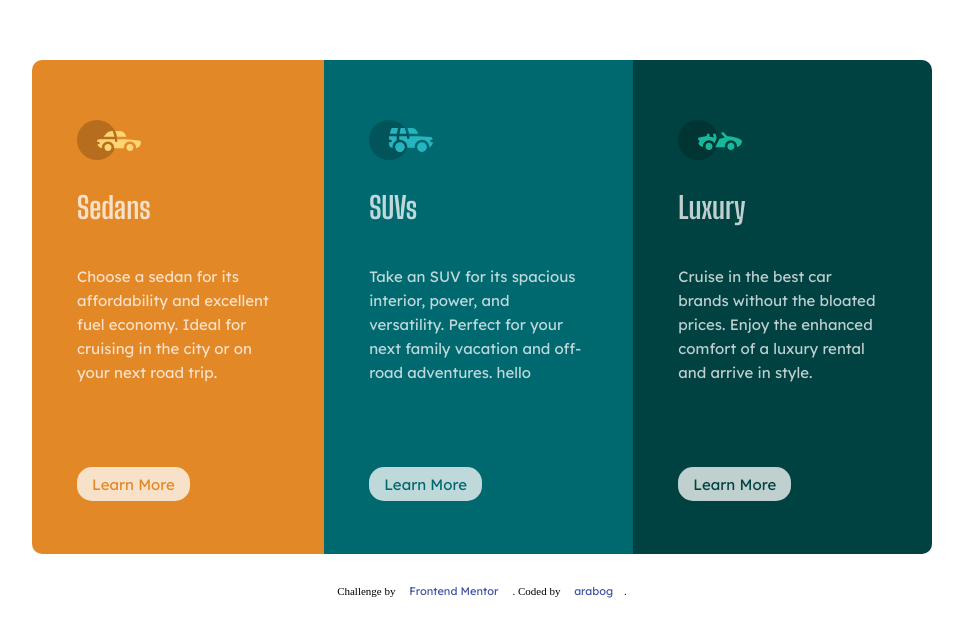
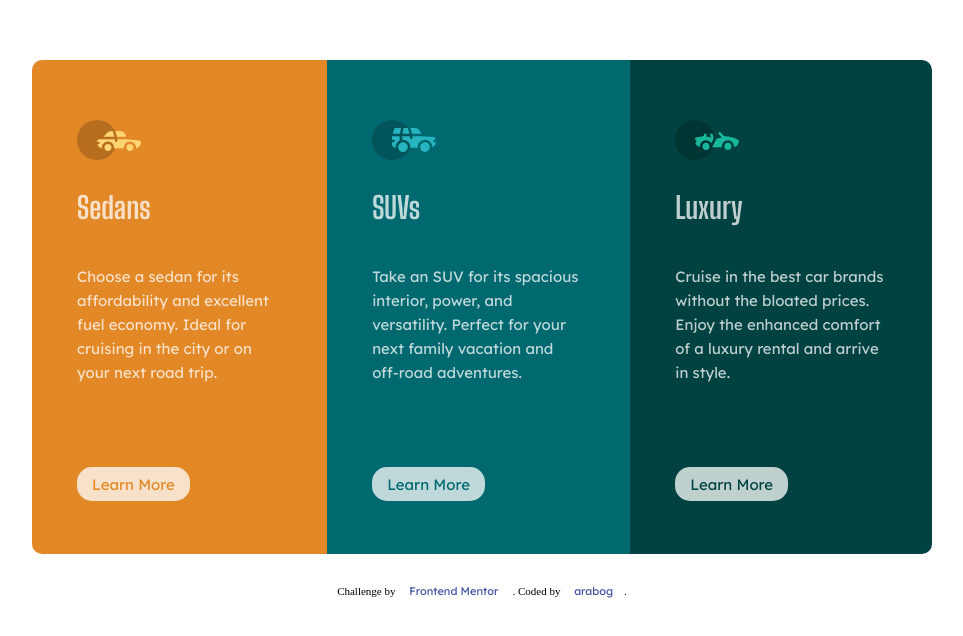
Before and after one commit to araborg/3-column-card-component, a plain HTML site: page index.html in a window 1280 px wide. Shown: the whole page, without its empty margins (158-1121 px from the left). Drawn offline with Linux system fonts and the light colour scheme.

Commit message:
3 column preview card component 23

```diff
--- a/index.html
+++ b/index.html
@@ -62,7 +62,7 @@
                     <p class="card-body">
                         Take an SUV for its spacious interior, power, and
                         versatility. Perfect for your next family vacation and
-                        off-road adventures. hello
+                        off-road adventures.
                     </p>
 
                     <a href="#" class="card-btn">Learn More</a>
```
